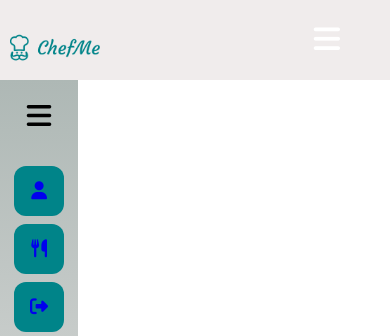
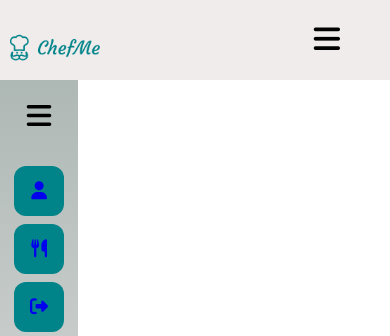
Before and after one commit to AnnicaF/chefmee, a PHP site: page /menu/index.php in a window 390 px wide; the page is wider, and only the part inside the window is pictured. Shown: the top 336 px of that part. Run offline with PHP 8.4, Linux system fonts and the light colour scheme; data comes from the database, SQL or seed files in the repository; some libraries are stand-ins or nearby versions.

Commit message:
Farve på ikon

```diff
--- a/menu/index.php
+++ b/menu/index.php
@@ -32,7 +32,7 @@ session_start();
     <header>
         <nav class="nav_bar-box" id="burger_menu">
             <input type="checkbox" id="check">
-            <label for="check" class="checkbtn">
+            <label for="check" class="checkbtn2">
                 <i class="fas fa-bars"></i>
             </label>
             <a href="../index.php"><img class="logo" src="./../assets/chefmelogo.png" alt="logo"></a>
--- a/styles.css
+++ b/styles.css
@@ -331,6 +331,15 @@
   cursor:pointer;
   display: none;
 }
+.checkbtn2{
+  font-size: 30px;
+  color: black;
+  float: right;
+  line-height: 80px;
+  margin-right: 40px;
+  cursor:pointer;
+  display: none;
+}
 #check{
   display: none;
 }
@@ -345,6 +354,10 @@
      display: block;
      z-index: 999;
   }
+  .checkbtn2{
+    display: block;
+    z-index: 999;
+ }
   .login-menu a{
     padding: 0;
   }
```
